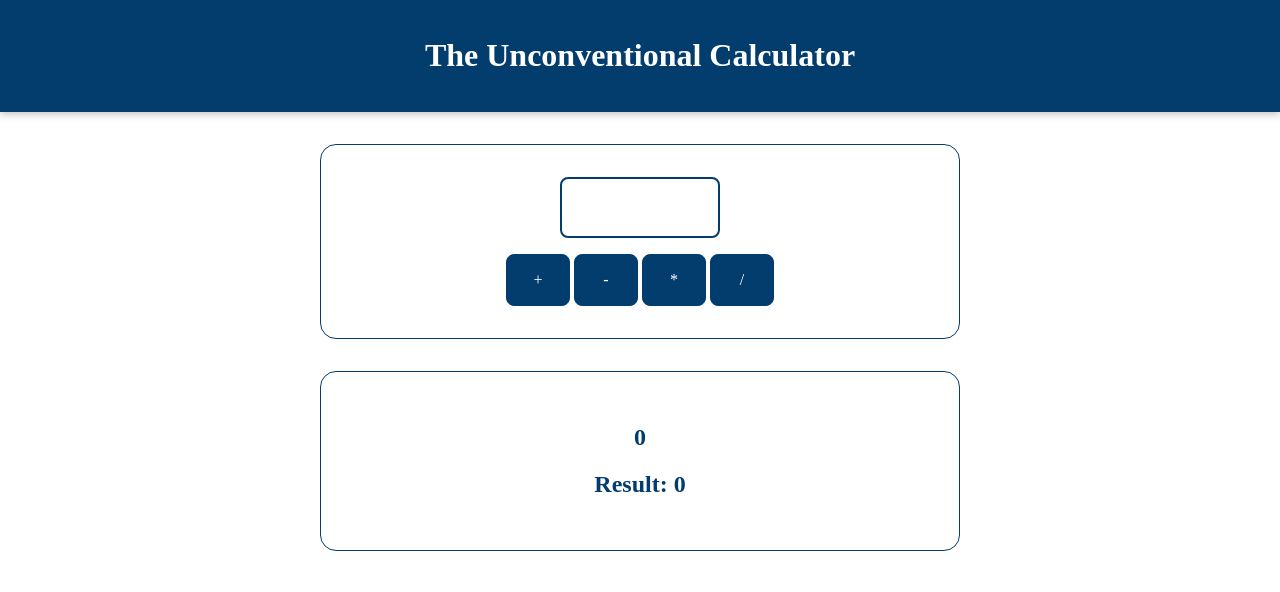
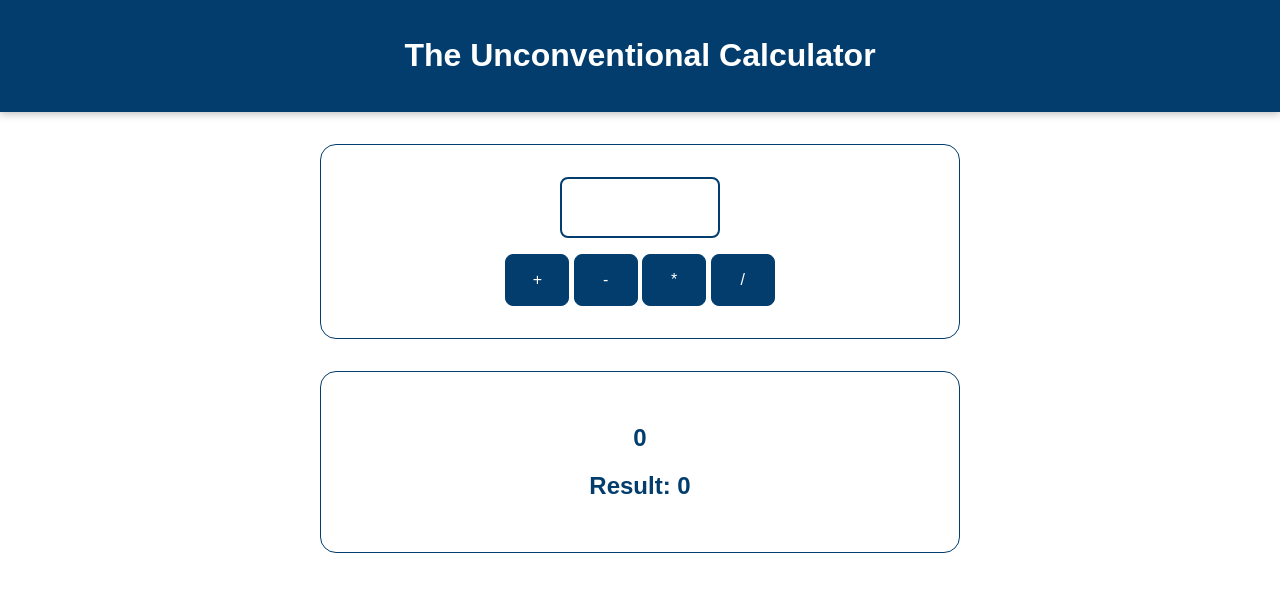
Before and after one commit to maxqy/config-template, a website built with webpack: page src/index.html in a window 1280 px wide. Built offline with nearby package versions, Linux system fonts and the light colour scheme.

Commit message:
refactor: add generic font family

```diff
--- a/src/sass/main.scss
+++ b/src/sass/main.scss
@@ -6,7 +6,7 @@ $primary-color: #023d6d;
 
 body {
   margin: 0;
-  font-family: "Ubuntu";
+  font-family: 'Ubuntu', sans-serif;
 }
 
 header {
```
